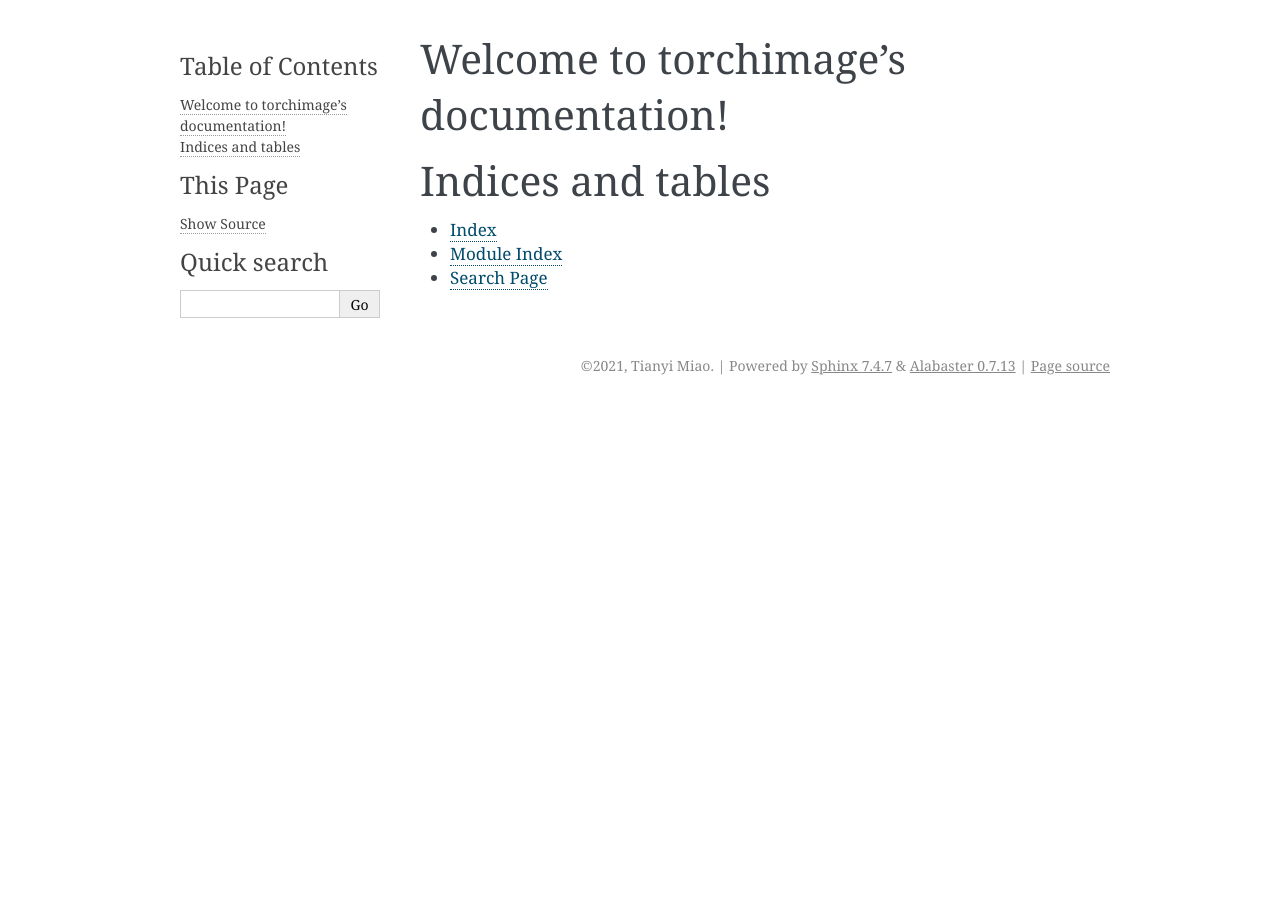
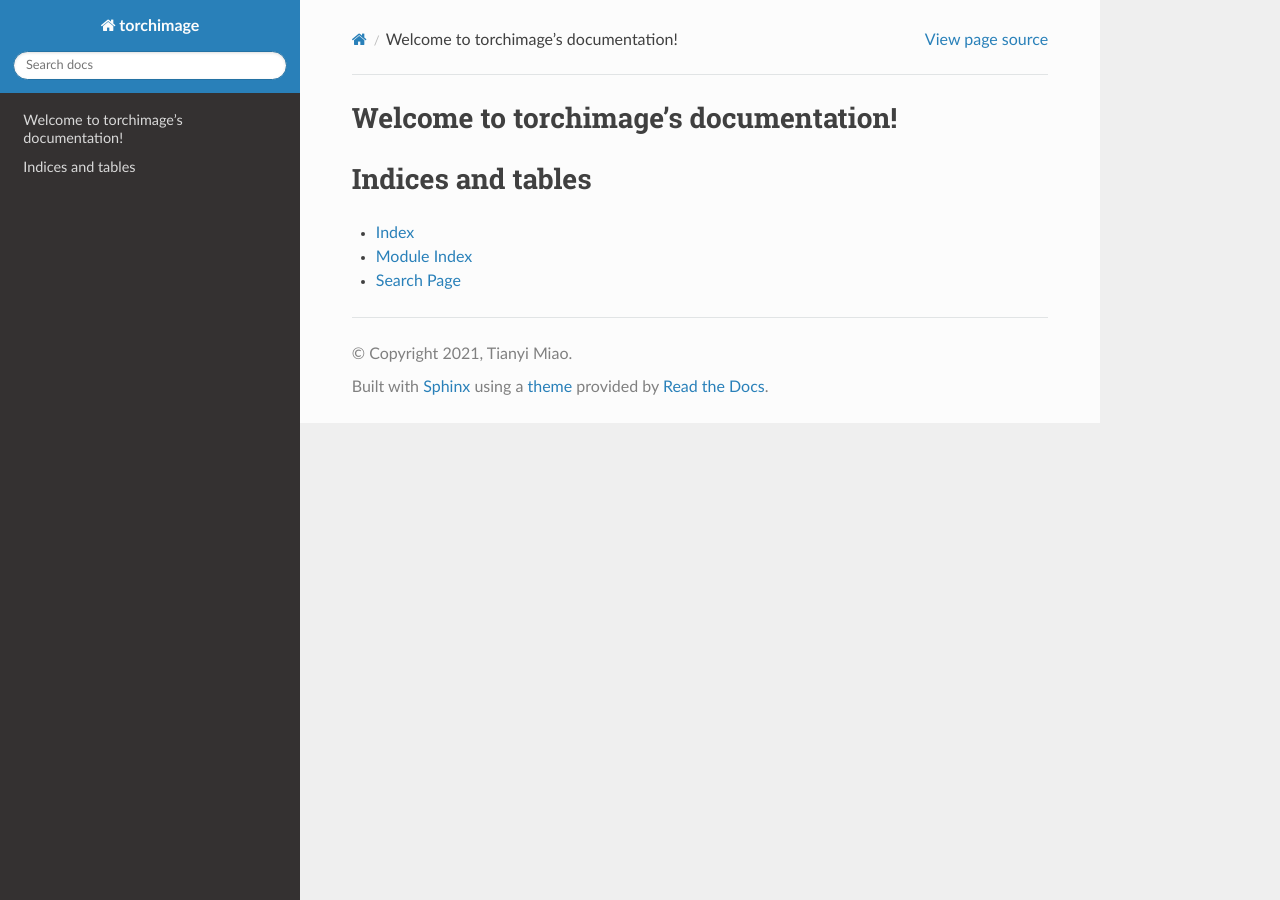
Before and after one commit to miaotianyi/torchimage, a Sphinx documentation site: the page built from docs/source/index.rst, in a window 1280 px wide. Built offline with Sphinx 7.4.7 and the Read the Docs theme 2.0.0, drawn with Linux system fonts in a browser that asks for light colours.

Commit message:
update docs and gitignore

```diff
--- a/docs/source/conf.py
+++ b/docs/source/conf.py
@@ -31,6 +31,9 @@ release = '0.0.1'
 # extensions coming with Sphinx (named 'sphinx.ext.*') or your custom
 # ones.
 extensions = [
+    "sphinx.ext.autodoc",  # automatic documentation from docstring
+    "sphinx.ext.napoleon",  # Numpy-style docstring
+    # "sphinx_rtd_theme"  # read the docs theme
 ]
 
 # Add any paths that contain templates here, relative to this directory.
@@ -47,7 +50,7 @@ exclude_patterns = []
 # The theme to use for HTML and HTML Help pages.  See the documentation for
 # a list of builtin themes.
 #
-html_theme = 'alabaster'
+html_theme = 'sphinx_rtd_theme'
 
 # Add any paths that contain custom static files (such as style sheets) here,
 # relative to this directory. They are copied after the builtin static files,
```
Also changed, not shown: 1 other file.
